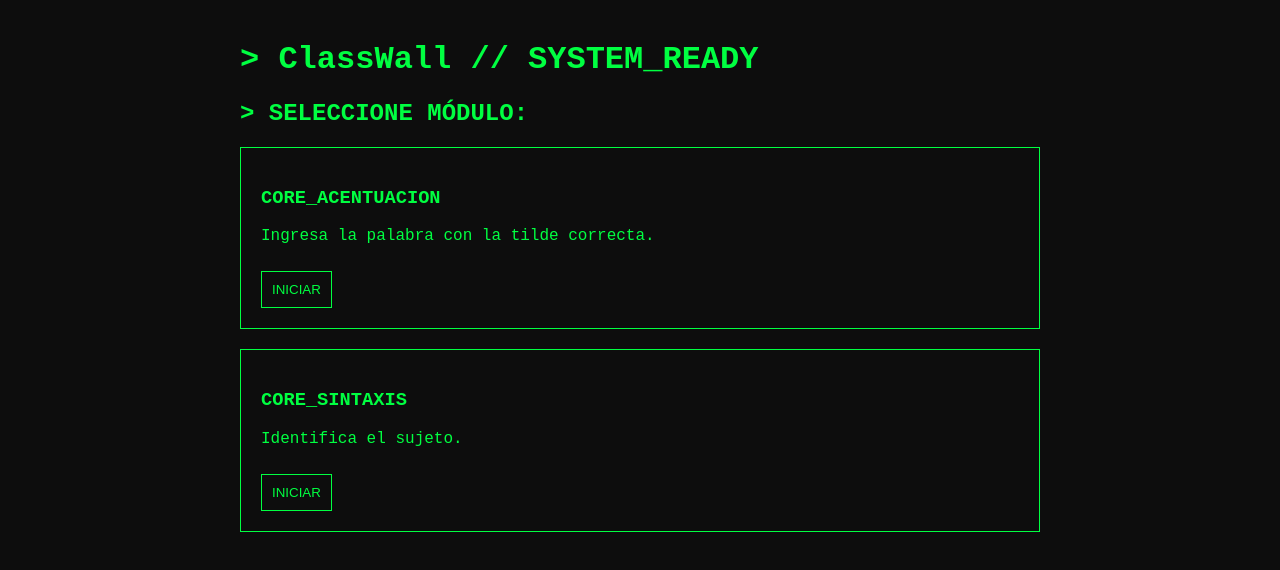
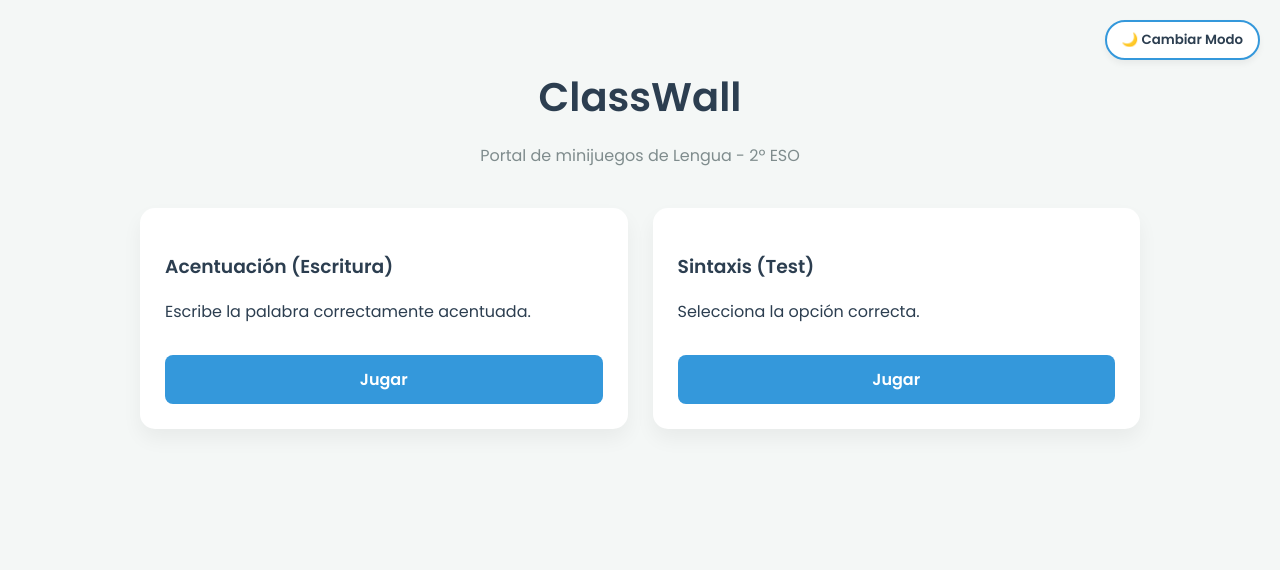
Before and after one commit to ASDE3245/ClassWall, a plain HTML site: page index.html in a window 1280 px wide. Drawn offline with Linux system fonts and the light colour scheme.

Commit message:
Update index.html

```diff
--- a/index.html
+++ b/index.html
@@ -2,84 +2,258 @@
 <html lang="es">
 <head>
     <meta charset="UTF-8">
-    <title>ClassWall // Sistema de Lengua</title>
+    <title>ClassWall - Lengua 2º ESO</title>
+    <link href="https://fonts.googleapis.com/css2?family=Poppins:wght@300;400;600&display=swap" rel="stylesheet">
     <style>
-        :root { --neon: #00ff41; --bg: #0d0d0d; }
-        body { background-color: var(--bg); color: var(--neon); font-family: 'Courier New', Courier, monospace; padding: 20px; max-width: 800px; margin: auto; }
-        .card { border: 1px solid var(--neon); padding: 20px; margin-bottom: 20px; }
-        .btn { background: transparent; color: var(--neon); border: 1px solid var(--neon); padding: 10px; cursor: pointer; margin-top: 10px; }
-        .btn:hover { background: var(--neon); color: black; }
-        input { background: black; border: 1px solid var(--neon); color: var(--neon); padding: 10px; width: 100%; box-sizing: border-box; font-family: inherit; }
+        /* ESTÉTICA ORIGINAL (Modo Claro por defecto) */
+        :root {
+            --fondo: #f4f7f6;
+            --texto: #2c3e50;
+            --tarjeta: #ffffff;
+            --acento: #3498db;
+            --sombra: rgba(0, 0, 0, 0.05);
+        }
+
+        /* MODO OSCURO (Se activa con el botón) */
+        body.dark {
+            --fondo: #121212;
+            --texto: #e0e0e0;
+            --tarjeta: #1e1e1e;
+            --acento: #3498db;
+            --sombra: rgba(0, 0, 0, 0.5);
+        }
+
+        body {
+            font-family: 'Poppins', sans-serif;
+            background-color: var(--fondo);
+            color: var(--texto);
+            margin: 0;
+            padding: 40px 20px;
+            transition: background 0.3s, color 0.3s;
+        }
+
+        header {
+            text-align: center;
+            margin-bottom: 40px;
+        }
+
+        header h1 {
+            margin-bottom: 5px;
+            font-size: 2.5rem;
+        }
+
+        header p {
+            color: #7f8c8d;
+        }
+
+        .btn-toggle {
+            position: fixed;
+            top: 20px;
+            right: 20px;
+            background: var(--tarjeta);
+            color: var(--texto);
+            border: 2px solid var(--acento);
+            padding: 8px 15px;
+            border-radius: 20px;
+            cursor: pointer;
+            font-family: 'Poppins', sans-serif;
+            font-weight: 600;
+            box-shadow: 0 4px 6px var(--sombra);
+        }
+
+        .grid-juegos {
+            display: grid;
+            grid-template-columns: repeat(auto-fit, minmax(300px, 1fr));
+            gap: 25px;
+            max-width: 1000px;
+            margin: 0 auto;
+        }
+
+        .card {
+            background: var(--tarjeta);
+            padding: 25px;
+            border-radius: 15px;
+            box-shadow: 0 10px 20px var(--sombra);
+            display: flex;
+            flex-direction: column;
+            justify-content: space-between;
+            transition: transform 0.2s;
+        }
+
+        .card:hover {
+            transform: translateY(-5px);
+        }
+
+        .btn {
+            display: block;
+            width: 100%;
+            padding: 12px;
+            background: var(--acento);
+            color: white;
+            border: none;
+            border-radius: 8px;
+            cursor: pointer;
+            font-family: 'Poppins', sans-serif;
+            font-weight: 600;
+            font-size: 1rem;
+            margin-top: 15px;
+            text-align: center;
+        }
+
+        .btn:hover {
+            opacity: 0.9;
+        }
+
+        .btn-volver {
+            background: #e74c3c;
+            margin-bottom: 20px;
+            width: auto;
+            padding: 10px 20px;
+        }
+
+        input {
+            background: var(--tarjeta);
+            border: 2px solid var(--acento);
+            color: var(--texto);
+            padding: 12px;
+            width: 100%;
+            border-radius: 8px;
+            box-sizing: border-box;
+            font-family: 'Poppins', sans-serif;
+            font-size: 1rem;
+            margin: 15px 0;
+        }
+
+        #contenedor-juego-activo {
+            max-width: 600px;
+            margin: 0 auto;
+            background: var(--tarjeta);
+            padding: 30px;
+            border-radius: 15px;
+            box-shadow: 0 10px 20px var(--sombra);
+            display: none;
+        }
     </style>
 </head>
 <body>
 
-    <h1>> ClassWall // SYSTEM_READY</h1>
-    <div id="pantalla"></div>
+    <button class="btn-toggle" onclick="toggleTheme()">🌙 Cambiar Modo</button>
+
+    <header id="cabecera">
+        <h1>ClassWall</h1>
+        <p>Portal de minijuegos de Lengua - 2º ESO</p>
+    </header>
+
+    <div id="grid-principal" class="grid-juegos"></div>
+
+    <div id="contenedor-juego-activo">
+        <button class="btn btn-volver" onclick="volverAlMenu()">⬅ Volver</button>
+        <div id="area-juego-dinamico"></div>
+    </div>
 
     <script>
         const juegos = [
             {
                 tipo: "input",
-                titulo: "CORE_ACENTUACION",
-                desc: "Ingresa la palabra con la tilde correcta.",
+                titulo: "Acentuación (Escritura)",
+                desc: "Escribe la palabra correctamente acentuada.",
                 preguntas: [
-                    { enunciado: "Escribe 'arbol' correctamente:", respuesta: "árbol" },
-                    { enunciado: "Escribe 'examen' (plural):", respuesta: "exámenes" }
+                    { enunciado: "¿Cómo se escribe 'lapiz' con tilde?", respuesta: "lápiz" },
+                    { enunciado: "¿Cómo se escribe 'arbol' con tilde?", respuesta: "árbol" }
                 ]
             },
             {
                 tipo: "test",
-                titulo: "CORE_SINTAXIS",
-                desc: "Identifica el sujeto.",
+                titulo: "Sintaxis (Test)",
+                desc: "Selecciona la opción correcta.",
                 preguntas: [
-                    { enunciado: "En 'El perro ladra', ¿quién es el sujeto?", opcion: ["El perro", "ladra"], correcta: 0 }
+                    { enunciado: "En 'El perro ladra', ¿cuál es el sujeto?", opcion: ["El perro", "ladra"], correcta: 0 }
                 ]
             }
         ];
 
-        function renderMenu() {
-            let html = "<h2>> SELECCIONE MÓDULO:</h2>";
-            juegos.forEach((j, i) => {
-                html += `<div class="card"><h3>${j.titulo}</h3><p>${j.desc}</p><button class="btn" onclick="iniciar(${i})">INICIAR</button></div>`;
-            });
-            document.getElementById('pantalla').innerHTML = html;
+        function toggleTheme() {
+            document.body.classList.toggle('dark');
+        }
+
+        function cargarMenu() {
+            const grid = document.getElementById('grid-principal');
+            grid.innerHTML = juegos.map((j, i) => `
+                <div class="card">
+                    <div>
+                        <h3>${j.titulo}</h3>
+                        <p>${j.desc}</p>
+                    </div>
+                    <button class="btn" onclick="iniciar(${i})">Jugar</button>
+                </div>
+            `).join('');
+            grid.style.display = 'grid';
+            document.getElementById('contenedor-juego-activo').style.display = 'none';
+            document.getElementById('cabecera').style.display = 'block';
         }
 
         function iniciar(i) {
+            document.getElementById('grid-principal').style.display = 'none';
+            document.getElementById('cabecera').style.display = 'none';
+            document.getElementById('contenedor-juego-activo').style.display = 'block';
+
             const j = juegos[i];
             let pIdx = 0;
+            const area = document.getElementById('area-juego-dinamico');
 
             function mostrar() {
-                if (pIdx >= j.preguntas.length) { renderMenu(); return; }
+                if (pIdx >= j.preguntas.length) {
+                    area.innerHTML = `<h2>¡Juego completado! 🎉</h2><button class='btn' onclick='volverAlMenu()'>Volver al menú</button>`;
+                    return;
+                }
                 const p = j.preguntas[pIdx];
-                let content = `<h2>> ${j.titulo}</h2><p>${p.enunciado}</p>`;
 
                 if (j.tipo === "input") {
-                    content += `<input type="text" id="in" onkeydown="if(event.key==='Enter') checkInput('${p.respuesta}')">`;
+                    area.innerHTML = `
+                        <h3>${j.titulo}</h3>
+                        <p>Pregunta ${pIdx + 1} de ${j.preguntas.length}</p>
+                        <p style="font-weight:600; margin-top:15px;">${p.enunciado}</p>
+                        <input type="text" id="resp" placeholder="Escribe aquí y pulsa Enter..." onkeydown="if(event.key==='Enter') checkInput('${p.respuesta}')">
+                    `;
                 } else {
-                    p.opcion.forEach((opt, idx) => {
-                        content += `<button class="btn" onclick="checkTest(${idx}, ${p.correcta})">${opt}</button><br>`;
-                    });
+                    area.innerHTML = `
+                        <h3>${j.titulo}</h3>
+                        <p>Pregunta ${pIdx + 1} de ${j.preguntas.length}</p>
+                        <p style="font-weight:600; margin-top:15px;">${p.enunciado}</p>
+                        ${p.opcion.map((o, idx) => `<button class='btn' onclick='checkTest(${idx}, ${p.correcta})'>${o}</button>`).join('')}
+                    `;
                 }
-                document.getElementById('pantalla').innerHTML = content;
             }
 
             window.checkInput = (corr) => {
-                const val = document.getElementById('in').value;
-                alert(val.toLowerCase() === corr.toLowerCase() ? "ACCESS_GRANTED" : "ACCESS_DENIED");
-                pIdx++; mostrar();
+                const val = document.getElementById('resp').value.trim();
+                if (val.toLowerCase() === corr.toLowerCase()) {
+                    alert("¡Correcto! ✅");
+                } else {
+                    alert("Incorrecto ❌. Era: " + corr);
+                }
+                pIdx++;
+                mostrar();
             };
 
             window.checkTest = (sel, corr) => {
-                alert(sel === corr ? "SUCCESS" : "FAILURE");
-                pIdx++; mostrar();
+                if (sel === corr) {
+                    alert("¡Correcto! ✅");
+                } else {
+                    alert("Incorrecto ❌");
+                }
+                pIdx++;
+                mostrar();
             };
 
             mostrar();
         }
 
-        renderMenu();
+        function volverAlMenu() {
+            cargarMenu();
+        }
+
+        cargarMenu();
     </script>
 </body>
 </html>
```
